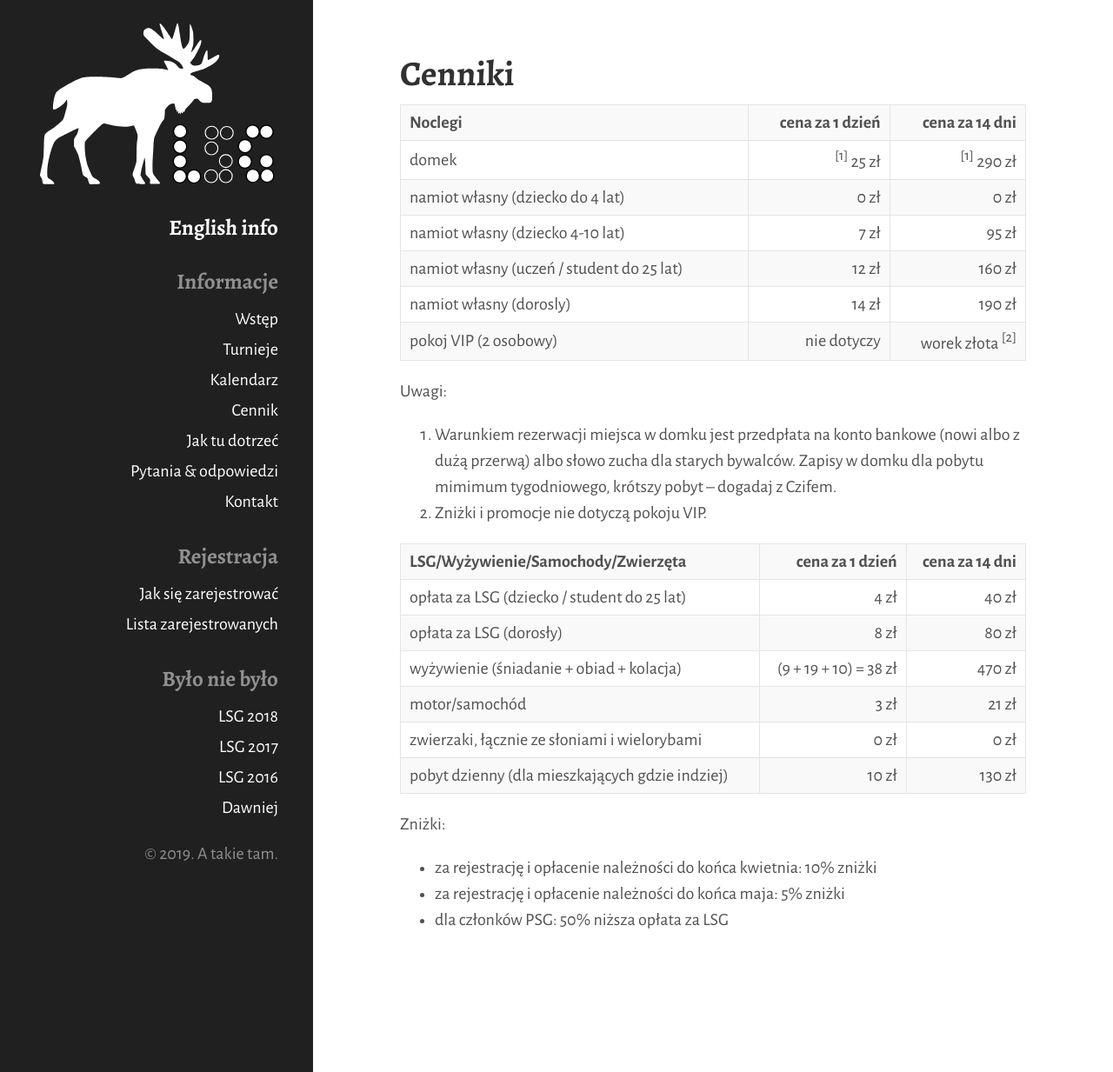
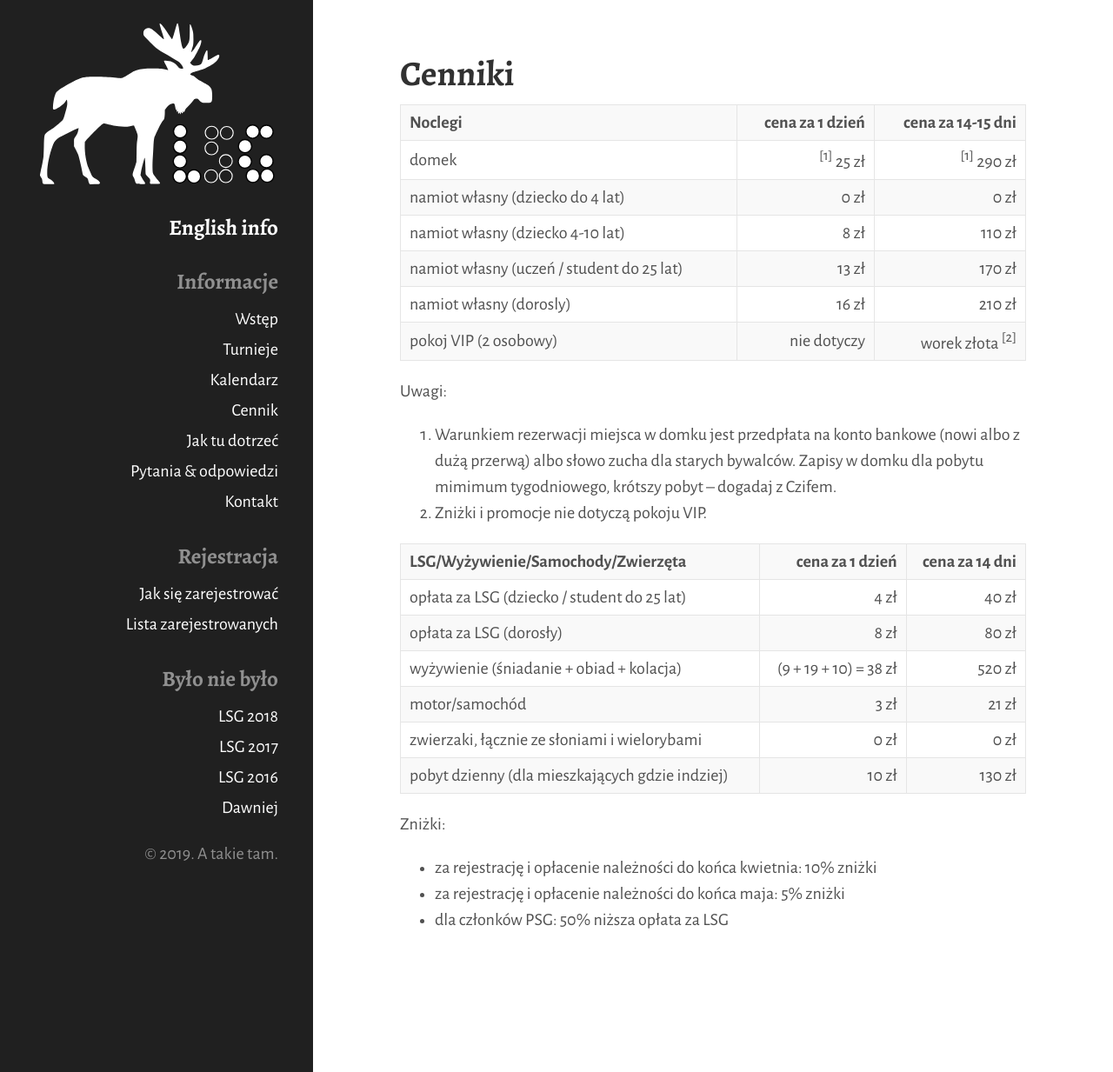
Before and after one commit to tasuki/lsg, a Jekyll site: the page built from cennik.md, in a window 1280 px wide. Shown: the whole page at 87% size. Built offline with Jekyll 4.4.1, drawn with Linux system fonts in a browser that asks for light colours; nearby versions of some CDN libraries.

Commit message:
Update cennik.md

```diff
--- a/cennik.md
+++ b/cennik.md
@@ -10,7 +10,7 @@ title: Cennik
 <tr>
 <th>Noclegi</th>
 <th class="right">cena za 1 dzień</th>
-<th class="right">cena za 14 dni</th>
+<th class="right">cena za 14-15 dni</th>
 </tr>
 
 <tr>
@@ -27,20 +27,20 @@ title: Cennik
 
 <tr>
 <td>namiot własny (dziecko 4-10 lat)</td>
-<td class="right">7 zł</td>
-<td class="right">95 zł</td>
+<td class="right">8 zł</td>
+<td class="right">110 zł</td>
 </tr>
 
 <tr>
 <td>namiot własny (uczeń / student do 25 lat)</td>
-<td class="right">12 zł</td>
-<td class="right">160 zł</td>
+<td class="right">13 zł</td>
+<td class="right">170 zł</td>
 </tr>
 
 <tr>
 <td>namiot własny (dorosly)</td>
-<td class="right">14 zł</td>
-<td class="right">190 zł</td>
+<td class="right">16 zł</td>
+<td class="right">210 zł</td>
 </tr>
 
 <tr>
@@ -79,7 +79,7 @@ Uwagi:
 <tr>
 <td>wyżywienie (śniadanie + obiad + kolacja)</td>
 <td class="right">(9 + 19 + 10) = 38 zł</td>
-<td class="right">470 zł</td>
+<td class="right">520 zł</td>
 </tr>
 
 <tr>
```
